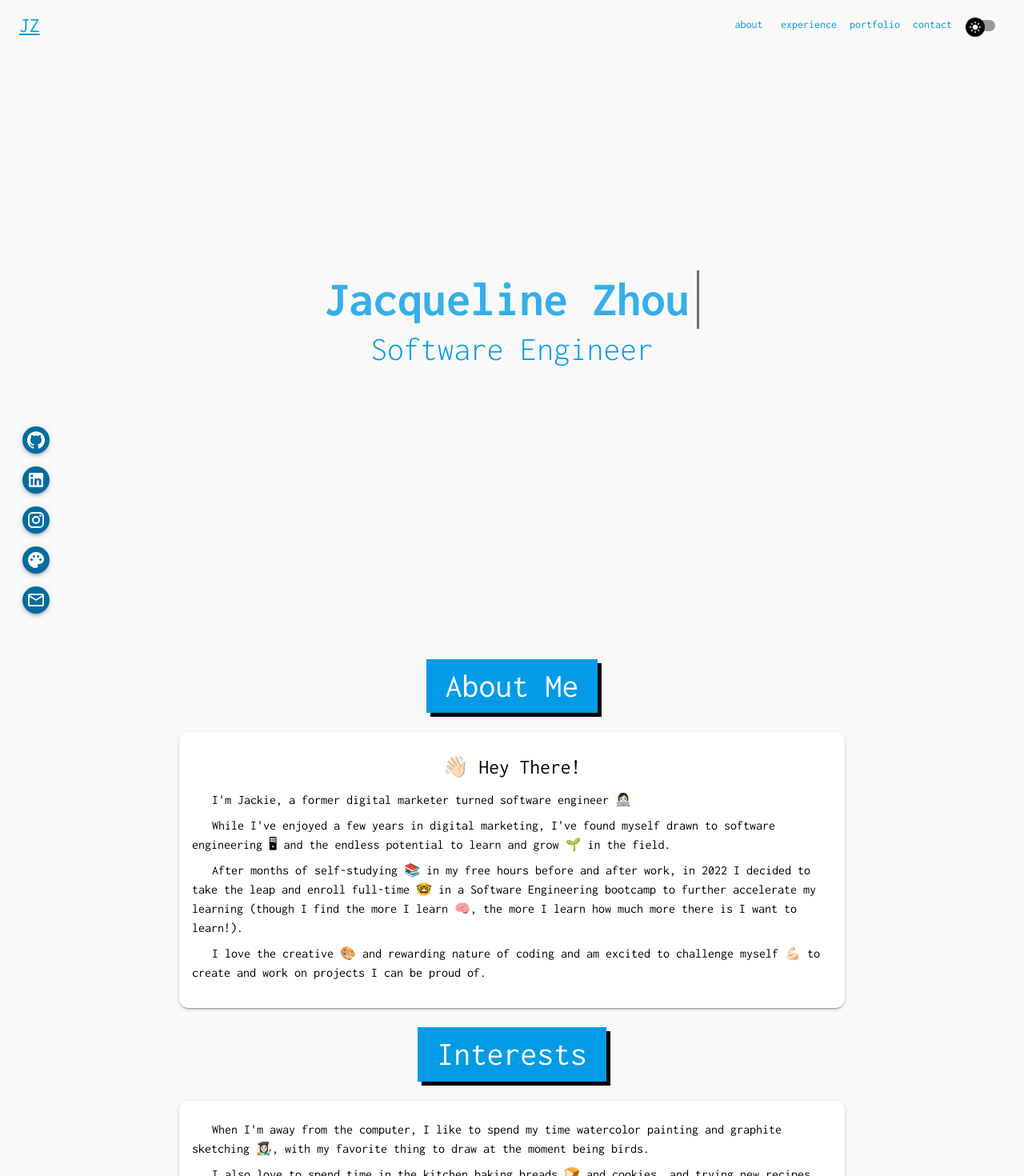
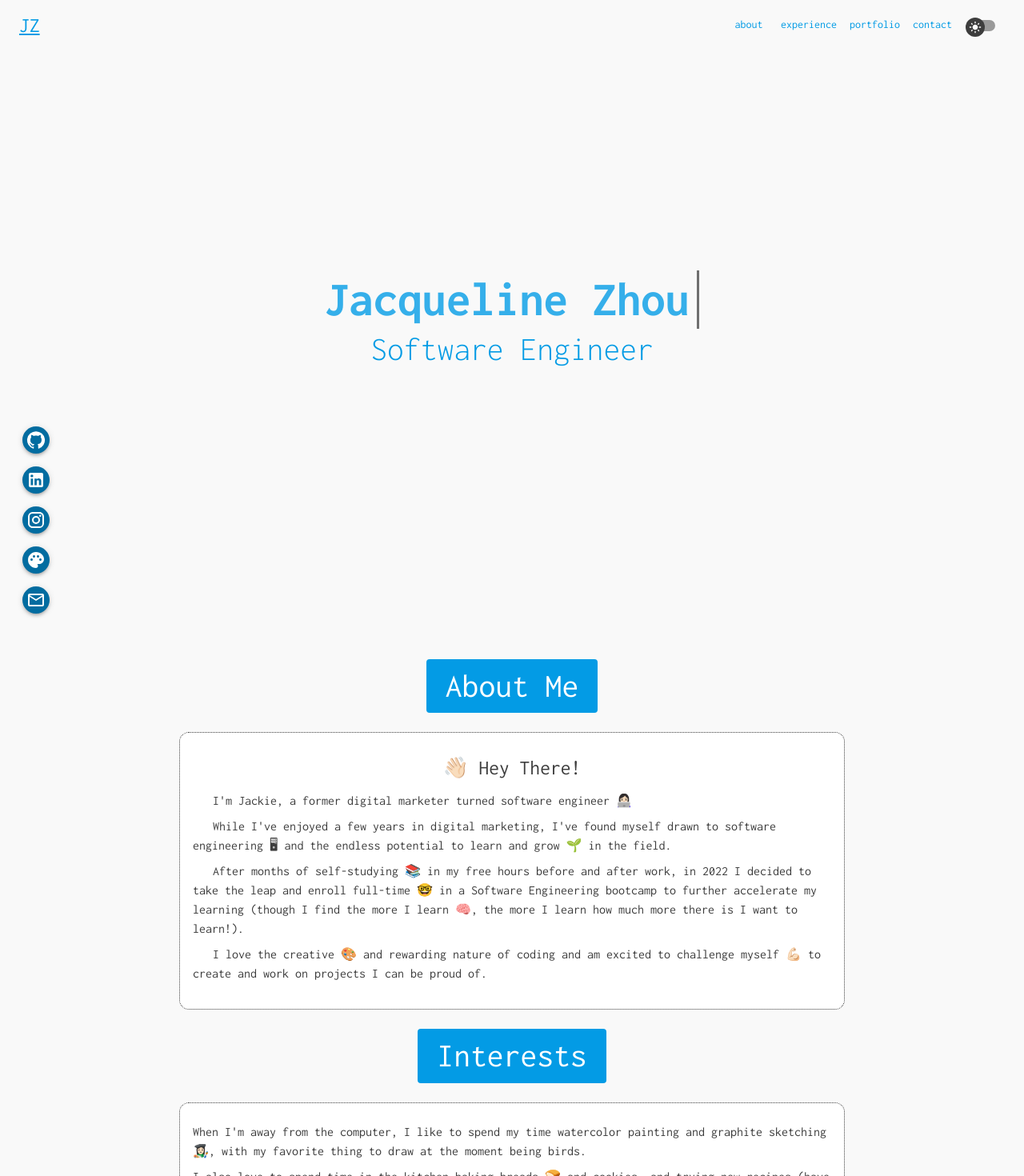
Before and after one commit to jacqizee/personal-website, a React (Create React App) app in the folder personal-website/: page /#about in a window 1280 px wide. Shown: the top 1470 px of the page at 80% size. Built offline with nearby package versions, Linux system fonts and the light colour scheme.

Commit message:
styling tweaks

```diff
--- a/personal-website/src/components/About.js
+++ b/personal-website/src/components/About.js
@@ -5,22 +5,33 @@ import Typography from '@mui/material/Typography'
 
 import { flexCenterCol } from './styles/styles'
 
-// 0 = Cards, 1 = Paragraphs
+
 const aboutMeStyling = [
+  // 0 = Cards, 1 = Paragraphs, 2 = Headlines
   {
     textAlign: 'left',
     width: { xs: '90%', md: '65%'},
     maxWidth: '1500px',
     borderRadius: 3,
-    boxShadow: 2,
+    border: '1px dotted',
+    borderColor: 'primary.contrastText',
     px: 2,
     py: 3,
-    color: 'secondary.contrastText',
+    color: 'primary.contrastText',
     bgcolor: 'background.paper'
   },
   {
     mb: 1,
-    textIndent: '25px'
+    textIndent: '25px',
+  },
+  {
+    bgcolor: 'primary.main',
+    color: 'white',
+    px: 3,
+    py: 1,
+    width: 'fit-content',
+    borderRadius: 1,
+    my: 3
   }
 ]
 
@@ -30,7 +41,7 @@ const About = () => {
 
       {/* About Me */}
       {/* Headline */}
-      <Typography variant="h4" sx={{ bgcolor: 'primary.main', color: 'white', px: 3, py: 1, width: 'fit-content', boxShadow: '5px 5px 0 black', my: 3 }}>
+      <Typography variant="h4" sx={ aboutMeStyling[2] }>
         About Me
       </Typography>
 
@@ -39,7 +50,7 @@ const About = () => {
 
         {/* About Me */}
         <Box sx={ aboutMeStyling[0] }>
-          <Typography variant='h6' sx={{ mb: 1, color: 'secondary.contrastText', textAlign: 'center' }}>
+          <Typography variant='h6' sx={{ mb: 1, color: 'primary.contrastText', textAlign: 'center' }}>
             👋🏻 Hey There!
           </Typography>
           <Typography variant='body1' sx={ aboutMeStyling[1] }>
@@ -58,12 +69,12 @@ const About = () => {
 
         {/* Interests */}
         {/* Headline */}
-        <Typography variant="h4" sx={{ bgcolor: 'primary.main', color: 'white', px: 3, py: 1, width: 'fit-content', boxShadow: '5px 5px 0 black', my: 3 }}>
+        <Typography variant="h4" sx={ aboutMeStyling[2] }>
         Interests
         </Typography>
 
         {/* Body */}
-        <Box sx={ aboutMeStyling }>
+        <Box sx={ aboutMeStyling[0] }>
           <Typography variant='body1' sx={{ mb: 1 }}>
             When I'm away from the computer, I like to spend my time watercolor painting and graphite sketching 👩🏻‍🎨, with my favorite thing to draw at the moment being birds.
           </Typography>
--- a/personal-website/src/components/Contact.js
+++ b/personal-website/src/components/Contact.js
@@ -48,9 +48,7 @@ const Contact = () => {
 
   return(
     <Box id="contact" sx={{ ...flexCenterCol, pb: 7, bgcolor: 'background.default' }}>
-      <Box sx={{ position: 'relative', right: { md: '20%', lg: '25%' }, top: 55, display: 'flex' }}>
-
-        <Box sx={{ bgcolor: 'primary.main', color: 'white', px: 5, py: 3 }}>
+      <Box sx={{ bgcolor: 'primary.main', color: 'white', px: 5, py: 3, position: 'relative', right: { md: '20%', lg: '25%' }, top: 55, display: 'flex', flexDirection: 'column', borderRadius: 1  }}>
 
         {/* Headline */}
         <Typography variant={'h4'}>
@@ -63,14 +61,13 @@ const Contact = () => {
         </Typography>
 
       </Box>
-      </Box>
 
       <Paper component='form' onSubmit={handleSubmit} sx={{ width: '75%', maxWidth: '1500px', m: 2, pt: 4, textAlign: 'center' }}>
         <Grid container spacing={1} sx={{ width: '100%', p: 5 }}>
 
           {/* Description */}
           <Grid item xs={12}>
-            <Typography variant='body1' sx={{ mb: 2 }}>
+            <Typography variant='body1' sx={{ mb: 2, color: 'primary.contrastText' }}>
               Prefer to contact me directly? Reach me at jacqizee.dev@gmail.com
             </Typography>
           </Grid>
--- a/personal-website/src/components/Theme.js
+++ b/personal-website/src/components/Theme.js
@@ -3,14 +3,12 @@ export const theme = (mode) => ({
     mode,
     ...( mode === 'light') ? {
       primary: {
-        // main: '#5d4037',
-        // contrastText: '#fff'
         main: '#039be5',
-        contrastText: '#000'
+        contrastText: '#3D3D3D'
       },
       secondary: {
-        main: '#039be5',
-        contrastText: '#000'
+        main: '#5d4037',
+        contrastText: '#3D3D3D'
       },
       background: {
         default: '#f9f9f9',
@@ -19,7 +17,7 @@ export const theme = (mode) => ({
     } : {
       primary: {
         main: '#039be5',
-        contrastText: '#000'
+        contrastText: '#fff'
       },
       secondary: {
         main: '#7b5e57',
```
Lines whose indentation alone changed are shown as unchanged.
